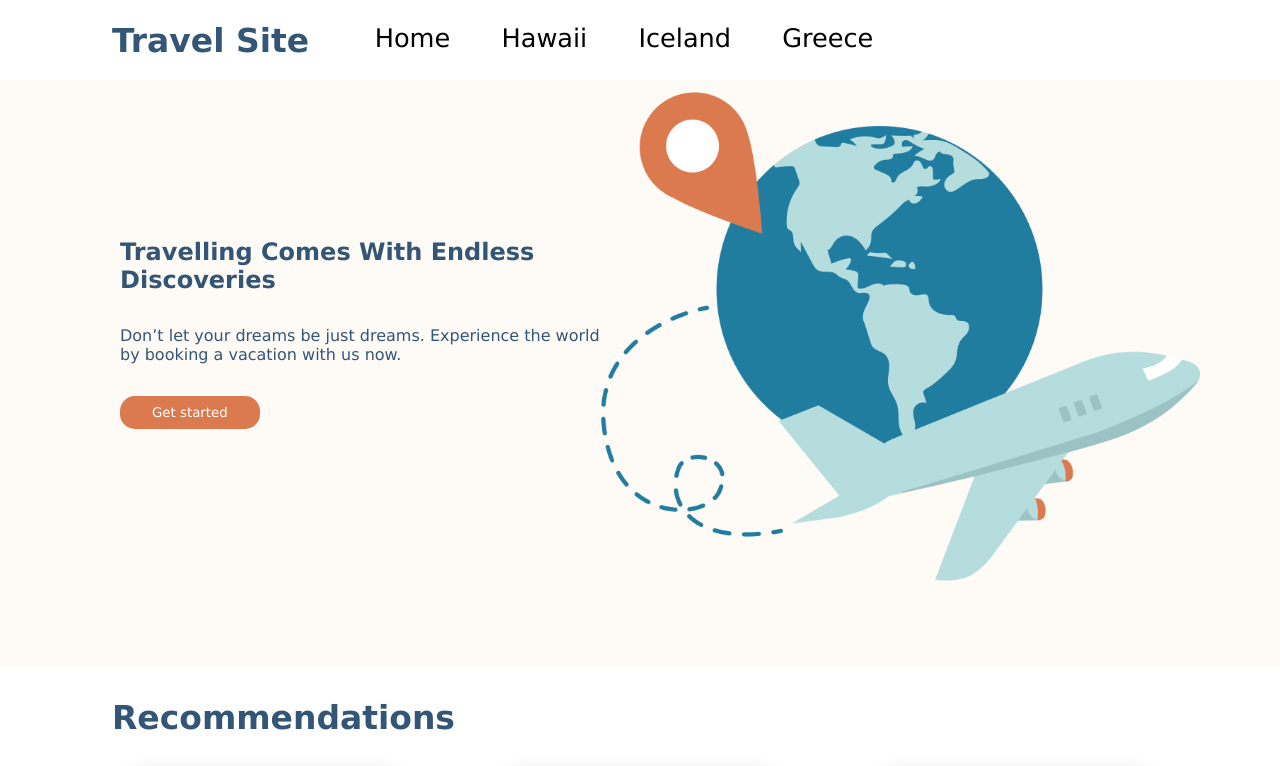
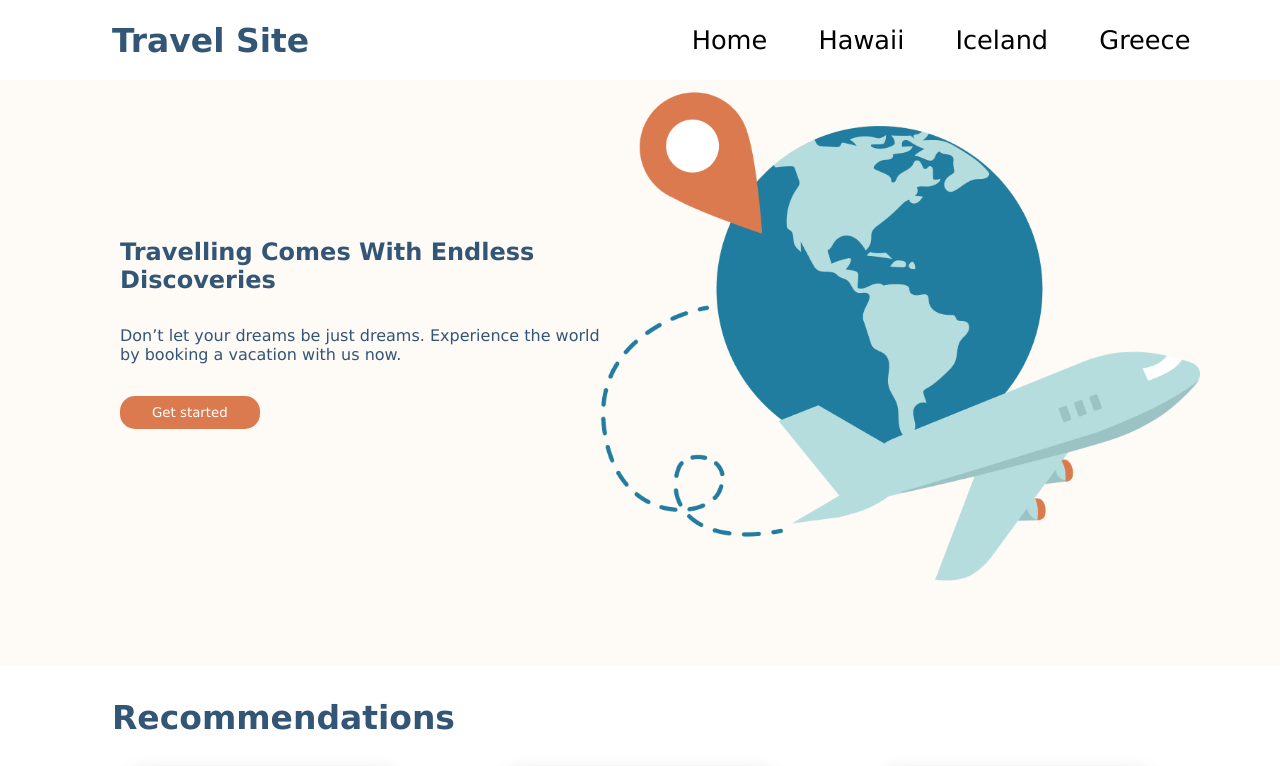
Before and after one commit to Jahad-Mohamed/jahad-mohamed-travelsite, a plain HTML site: page index.html in a window 1280 px wide. Shown: the top 766 px of the page. Drawn offline with Linux system fonts and the light colour scheme.

Commit message:
reorder nav bar

```diff
--- a/css/main.css
+++ b/css/main.css
@@ -19,10 +19,14 @@
   position: fixed;
   width: 100%;
 }
+.header__left {
+  display: flex;
+  align-items: flex-end;
+}
 
-.header__links {
-  border: 5px bold red;
+.header__right {
   display: flex;
+  align-items: flex-end;
 }
 
 .header__nav-logo {
--- a/index.html
+++ b/index.html
@@ -9,8 +9,9 @@
   </head>
   <body>
       <header class="header">
-        <div class="header__links">
+        <div class="header__left">
           <span class="header__nav-logo">Travel Site</span>
+        </div>
           <nav class="header__nav">
             <ul class="header__nav-links">
               <li class="header__nav-links-item"><a class="nav-anchor" href="../pages/hawaii.html">Home</a></li>
@@ -19,7 +20,7 @@
               <li class="header__nav-links-item"><a class="nav-anchor" href="../pages/greece.html">Greece</a></li>
             </ul>
           </nav>
-        </div>
+
       </header>
 
     <main class="main-content">
```
